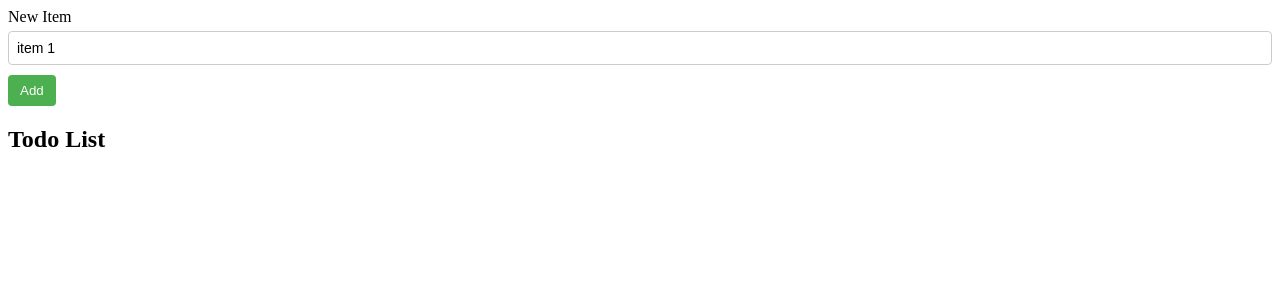
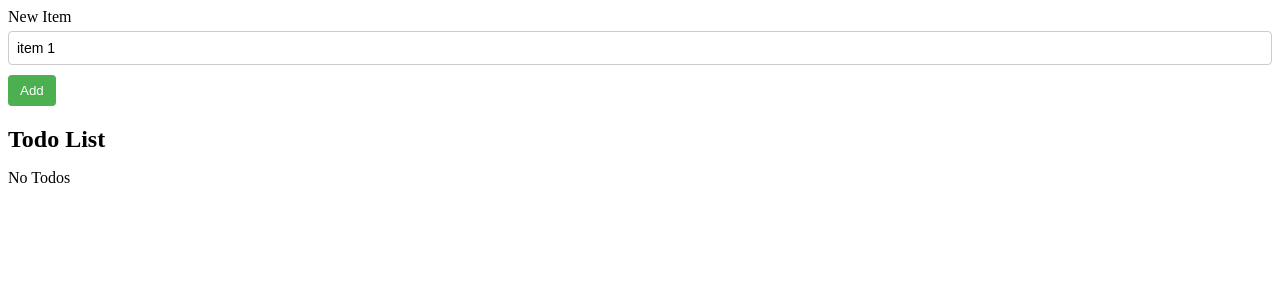
Before and after one commit to nawagirwacatherine/Todolist, a React (Vite) app: page / in a window 1280 px wide. Shown: the top 300 px of the page. Built offline with nearby package versions, Linux system fonts and the light colour scheme.

Commit message:
spilting my app into components now NewTodo component created

```diff
--- a/src/App.jsx
+++ b/src/App.jsx
@@ -47,6 +47,7 @@ export default function App(){
   </form>
   <h1 className="header">Todo List</h1>
   <ul className="list">
+    {todos.length === 0 && "No Todos"}
     {todos.map(todo => {
       return(
       <li key={todo.id}>
--- /dev/null
+++ b/src/NewTodoForm.jsx
@@ -0,0 +1,3 @@
+export  NewTodo function{
+
+}
```
